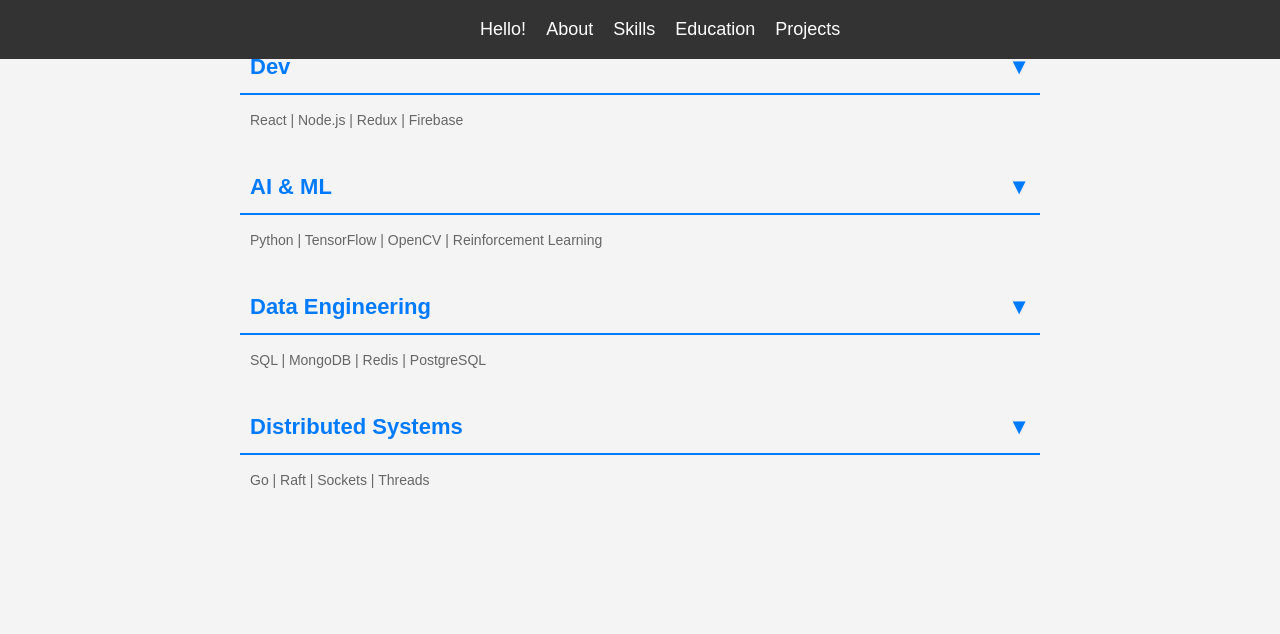
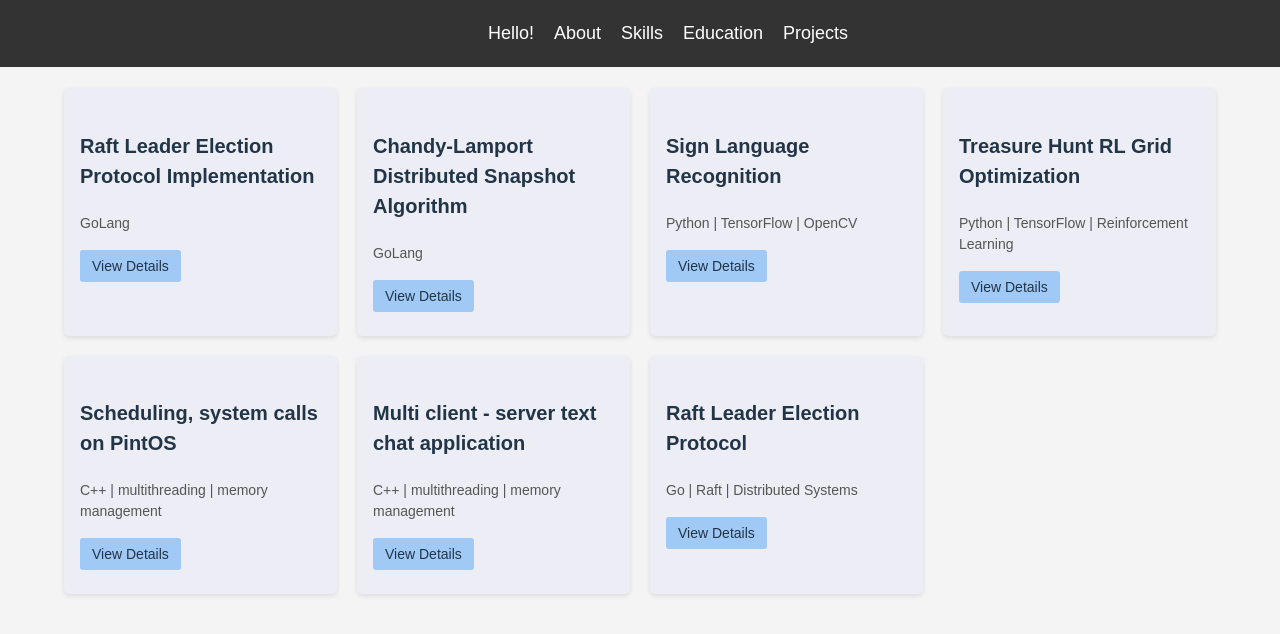
Before and after one commit to Amrutha277/portfolio, a React (Vite) app: page /projects in a window 1280 px wide. Shown: the top 634 px of the page. Built offline with nearby package versions, Linux system fonts and the light colour scheme.

Commit message:
projects

```diff
--- a/src/App.jsx
+++ b/src/App.jsx
@@ -12,7 +12,7 @@ const App = () => (
   <Router>
     <Navbar />
     <Routes>
-      <Route path="/portfolio" element={<Navigate to="/home/" />} /> {/* Redirect to About */}
+      <Route path="/" element={<Navigate to="/home/" />} /> {/* Redirect to home */}
       <Route path="/home" element={<Home />} />
       <Route path="/about" element={<About />} />
       <Route path="/projects" element={<Projects />} />
--- a/src/components/About.css
+++ b/src/components/About.css
@@ -3,7 +3,7 @@
     width: 100%;
     /* Removed max-width: 1000px; for a wider layout */
     margin: 0 auto;           /* center horizontally if needed */
-    padding: 60px 15%;        /* matches Home container's 15% horizontal padding */
+    padding: 60px 10%;        /* matches Home container's 15% horizontal padding */
     box-sizing: border-box;
     /* No text-align: center so everything is left-aligned by default */
   }
--- a/src/components/Projects.css
+++ b/src/components/Projects.css
@@ -1,86 +1,89 @@
 /* Projects Container */
 .projects-container {
-    max-width: 800px;
-    margin: 40px auto;
+    width: 90%;
+    max-width: 1200px;
+    /* Remove or reduce top margin if you want less space */
+    margin: 0 auto;
+    /* If you need to push content below a fixed navbar, add padding-top here, e.g.:
+       padding-top: 60px; */
     font-family: Arial, sans-serif;
   }
 
-/* Category Header */
-.category {
-    font-size: 22px;
-    font-weight: bold;
-    color: #007bff;
-    cursor: pointer;
-    margin: 15px 0;
-    padding: 10px;
-    border-bottom: 2px solid #007bff;
-    display: flex;
-    justify-content: space-between;
-    align-items: center;
-    transition: all 0.3s;
+  /* Title */
+  .projects-container h2 {
+    /* Remove any default top margin */
+    margin-top: 10px;
+    margin-bottom: 30px;
+    font-size: 2rem;
+    text-align: left;
+    color:#213547;
   }
 
-/* Tech Stack under Category */
-.category-tech {
-    font-size: 14px;
-    color: #666;
-    margin-left: 10px;
-}
-
-/* Expand/Collapse Icons */
-.category span {
-    transition: transform 0.3s ease;
-}
-
-.category.open span {
-    transform: rotate(180deg);
-}
-
-/* Project Details (Initially Hidden) */
-.projects-list {
-    max-height: 0;
-    overflow: hidden;
-    transition: max-height 0.3s ease-in-out;
-}
-
-/* Show Details when Active */
-.projects-list.active {
-    max-height: 500px; /* Adjust based on content */
+  /* Responsive Grid Layout */
+  .projects-grid {
+    display: grid;
+    grid-template-columns: repeat(auto-fit, minmax(250px, 1fr));
+    gap: 20px;
   }
 
   /* Project Card */
   .project-card {
-    background: #f9f9f9;
-    padding: 12px;
+    background: #ecedf5;
+    padding: 1rem;
     border-radius: 5px;
-    margin-bottom: 10px;
     box-shadow: 0px 2px 5px rgba(0, 0, 0, 0.1);
-    transition: 0.3s;
+    transition: transform 0.3s;
+    display: flex;
+    flex-direction: column;
+  }
+
+  .project-card:hover {
+    transform: translateY(-5px);
   }
 
   /* Project Title */
   .project-card h4 {
-    color: #c4323f;
-    font-size: 18px;
-    margin-bottom: 4px;
+    color:#213547;
+    font-size: 1.25rem;
+    margin-bottom: 0.5rem;
   }
 
-/* Project Date */
-.project-card .duration {
+  /* Duration */
+  .duration {
     font-style: italic;
     color: #777;
-    font-size: 12px;
-}
-
-/* Project Bullet Points */
-.project-card ul {
-    padding-left: 20px;
-    font-size: 14px;
+    font-size: 0.875rem;
+    margin-bottom: 0.5rem;
   }
 
   /* Tech Stack */
-.project-card .tech-stack {
+  .tech-stack {
     color: #555;
-    margin-top: 5px;
-    font-size: 12px;
+    margin-bottom: 1rem;
+    font-size: 0.875rem;
   }
+
+  /* Details Button */
+  .details-btn {
+    background-color: #a0c9f5;
+    color:#213547;
+    font-size: 0.875rem;
+    padding: 0.5rem 0.75rem;
+    border: none;
+    border-radius: 3px;
+    cursor: pointer;
+    align-self: flex-start;
+    margin-bottom: 0.5rem;
+    transition: background-color 0.2s ease;
+  }
+
+  .details-btn:hover {
+    background-color: #5ea3ec;
+  }
+
+  /* Expanded Details */
+  .project-details {
+    margin: 0.5rem 0 0 1.25rem;
+    padding: 0;
+    font-size: 0.875rem;
+  }
--- a/src/components/Projects.jsx
+++ b/src/components/Projects.jsx
@@ -1,97 +1,112 @@
+// src/components/Projects.js
 import React, { useState } from "react";
 import "./Projects.css";
 
-const categories = [
-  { name: "Dev", tech: "React | Node.js | Redux | Firebase" },
-  { name: "AI & ML", tech: "Python | TensorFlow | OpenCV | Reinforcement Learning" },
-  { name: "Data Engineering", tech: "SQL | MongoDB | Redis | PostgreSQL" },
-  { name: "Distributed Systems", tech: "Go | Raft | Sockets | Threads" },
-];
-
-const projects = {
-  "Dev": [
+// Minimal array of projects (title, details, tech, duration optional)
+const projectsData = [
   {
-      title: "Web-based Recommender System",
-      duration: "Jan 2022 - May 2022",
+    title: "Raft Leader Election Protocol Implementation",
     details: [
-        "Developed a recommendation engine that predicts user preferences for e-commerce.",
-        "Implemented using Node.js & React, integrated Firebase for real-time data."
+      "Developed the leader election phase of the Raft consensus protocol for a fault-tolerant key/value storage system.",
+      "Implemented randomized election timeouts and RequestVote RPCs to elect a leader in a distributed system.",
+      "Designed heartbeat mechanisms using AppendEntries RPCs to ensure leadership stability and reset election timeouts.",
+      "Achieved fault tolerance with automatic recovery and re-election of a leader after network partitions or server crashes.   Validated the implementation against provided test cases, passing scenarios for initial elections and re-elections post-failures."
     ],
-      tech: "React | Node.js | Firebase"
-    }
+    tech: "GoLang"
+  },
+  {
+    title: "Chandy-Lamport Distributed Snapshot Algorithm",
+    details: [
+      "Implemented a fault-tolerant distributed snapshot algorithm for token-passing systems based on the Chandy-Lamport protocol.",
+      "Designed a simulation framework to test snapshot consistency in distributed systems, ensuring accurate recording of process and channel states. ",
+      " Integrated marker message propagation and token management with FIFO communication channels to achieve system-wide consistent snapshots. ",
     ],
-  "AI & ML": [
+    tech: "GoLang"
+  },
   {
     title: "Sign Language Recognition",
-      duration: "May 2023 - Aug 2023",
     details: [
-        "Developed a model to recognize sign language gestures.",
-        "Trained a CNN-based model using TensorFlow & OpenCV."
+      "Engineered a deep learning model to translate American Sign Language into text with 92% accuracy, utilizing TensorFlow for training and OpenCV for real-time image processing",
+      "Leveraged TensorFlow for model training and OpenCV for real-time image processing, providing enhanced accessibility solutions for individuals with hearing impairments. ",
+      "Overcame variations in hand shapes and lighting by applying data augmentation (e.g., rotation, brightness adjustments) and adaptive thresholding in preprocessing, ensuring consistent detection. "
     ],
     tech: "Python | TensorFlow | OpenCV"
-    }
+  },
+  {
+    title: "Treasure Hunt RL Grid Optimization",
+    details: [
+      "Designed RL Grid Environment using SARSA, Q Learning, and N-Step Double Q Learning.",
+      "Applied advanced reward shaping and exploration strategies to improve policy convergence."
     ],
-  "Data Engineering": [
+    tech: "Python | TensorFlow | Reinforcement Learning"
+  },
   {
-      title: "High-Performance Key-Value Store",
-      duration: "Oct 2022 - Dec 2022",
+    title: "Scheduling, system calls on PintOS",
     details: [
-        "Implemented a multi-threaded key-value store optimized for in-memory operations.",
-        "Utilized Redis for caching, MongoDB for persistent storage."
+      "Implemented Multi threading, synchronization and system call management in Stanford's PINTOS framework enhancing the operating system's scheduling functionality.  ",
+      "Resolved race conditions in shared memory access using mutex locks and thread-safe queueing mechanisms, ensuring reliable multithreaded operations  "
     ],
-      tech: "SQL | MongoDB | Redis"
-    }
+    tech: "C++ | multithreading | memory management"
+  },
+  {
+    title: "Multi client - server text chat application",
+    details: [
+      "Developed a secure, multi-client text-based chat application over TCP/IP for reliable communication. The application featured real-time broadcasting, as well as blocking and unblocking functionalities, implemented via socket programming.",
+      "The solution demonstrated reliable performance for up to 50 simultaneous clients, suitable for enterprise-level communication. ",
+      "Enhanced concurrency management through epoll-based I/O multiplexing for enterprise use."
     ],
-  "Distributed Systems": [
+    tech: "C++ | multithreading | memory management"
+  },
   {
     title: "Raft Leader Election Protocol",
-      duration: "Oct 2023 - Jan 2024",
     details: [
-        "Implemented Raft consensus algorithm for leader election.",
+      "Implemented the Raft consensus algorithm for leader election.",
       "Simulated fault tolerance scenarios and election delays."
     ],
     tech: "Go | Raft | Distributed Systems"
   }
-  ]
-};
+];
 
 const Projects = () => {
-  const [activeCategory, setActiveCategory] = useState(null);
+  // Track which project index is expanded (or null if none)
+  const [expandedIndex, setExpandedIndex] = useState(null);
 
-  const toggleCategory = (category) => {
-    setActiveCategory(activeCategory === category ? null : category);
+  const toggleDetails = (index) => {
+    setExpandedIndex(expandedIndex === index ? null : index);
   };
 
   return (
     <div className="projects-container">
-      <h2> </h2>
-
-      {/* Categories */}
-      {categories.map((cat) => (
-        <div key={cat.name}>
-          <div className={`category ${activeCategory === cat.name ? "open" : ""}`} onClick={() => toggleCategory(cat.name)}>
-            {cat.name}
-            <span>{activeCategory === cat.name ? "▲" : "▼"}</span>
-          </div>
-          <p className="category-tech">{cat.tech}</p>
-
-          {/* Project List */}
-          <div className={`projects-list ${activeCategory === cat.name ? "active" : ""}`}>
-            {projects[cat.name]?.map((proj, index) => (
+      <h2>Acadamic Projects</h2>
+      <div className="projects-grid">
+        {projectsData.map((proj, index) => {
+          const isExpanded = expandedIndex === index;
+          return (
             <div key={index} className="project-card">
               <h4>{proj.title}</h4>
-                <p className="duration">{proj.duration}</p>
-                <ul>
+              {/* Show duration if available */}
+              {proj.duration && <p className="duration">{proj.duration}</p>}
+
+              {/* Tech stack always visible */}
+              <p className="tech-stack">{proj.tech}</p>
+
+              {/* Button to toggle details */}
+              <button className="details-btn" onClick={() => toggleDetails(index)}>
+                {isExpanded ? "Hide Details" : "View Details"}
+              </button>
+
+              {/* Conditionally show details if expanded */}
+              {isExpanded && (
+                <ul className="project-details">
                   {proj.details.map((detail, idx) => (
                     <li key={idx}>{detail}</li>
                   ))}
                 </ul>
-                <p className="tech-stack">{proj.tech}</p>
+              )}
             </div>
-            ))}
+          );
+        })}
       </div>
-        </div>
-      ))}
     </div>
   );
 };
--- a/src/index.css
+++ b/src/index.css
@@ -10,14 +10,25 @@
   -moz-osx-font-smoothing: grayscale;
 }
 
+/* Reset body/html margin & padding for consistent layout */
+html,
+body {
+  margin: 0;
+  padding: 0;
+  height: 100%;
+  scroll-behavior: smooth;
+  /* scroll-snap-type: y mandatory;  -- comment out if it hides content */
+}
+
 /* Navbar */
 .navbar {
   background: #333;
   color: white;
-  padding: 0.9375rem; /* 15px -> 0.9375rem */
+  /* A smaller navbar: 0.25rem (~4px) top/bottom, 0.5rem (~8px) left/right */
+  padding: 0.25rem 0.5rem;
   display: flex;
   justify-content: center;
-  gap: 1.875rem; /* 30px -> 1.875rem */
+  gap: 1.5rem; /* corrected the space here */
   position: fixed;
   width: 100%;
   top: 0;
@@ -34,29 +45,87 @@
   color: #ffcc00;
 }
 
-/* Main Content - Scrollable Sections */
-.main-content {
-  margin-top: 5rem; /* 80px -> 5rem */
+/* Desktop Nav Links */
+.nav-links {
+  display: flex;
+  list-style: none;
+  gap: 1.25rem; /* 20px -> 1.25rem */
+}
+
+.nav-links li a {
+  text-decoration: none;
+  color: white;
+  font-size: 1.125rem; /* 18px -> 1.125rem */
+  transition: color 0.3s;
+}
+
+.nav-links li a:hover {
+  color: #ffcc00;
+}
+
+/* Mobile Menu */
+.hamburger-menu {
+  display: none;
+  position: absolute;
+  top: 0.9375rem; /* 15px -> 0.9375rem */
+  right: 1.25rem; /* 20px -> 1.25rem */
+  font-size: 1.5rem; /* 24px -> 1.5rem */
+  cursor: pointer;
+  z-index: 100;
+}
+
+/* Mobile Nav Links */
+.nav-links-mobile {
+  position: absolute;
+  color: #000;
+  top: 3.75rem; /* 60px -> 3.75rem */
+  right: 0.9375rem; /* 15px -> 0.9375rem */
+  background: #333; /* dark background */
   display: flex;
   flex-direction: column;
-  align-items: center;
+  padding: 0.625rem; /* 10px -> 0.625rem */
+  border-radius: 0.3125rem; /* 5px -> 0.3125rem */
+  backdrop-filter: none;
+  list-style: none;
+  margin: 0;
 }
 
-/* Section Styling */
+.nav-links-mobile a {
+  color: #f1eeee;
+  padding: 0.625rem; /* 10px -> 0.625rem */
+  text-decoration: none;
+  font-size: 1.125rem; /* 18px -> 1.125rem */
+  margin: 0;
+}
+
+.nav-links-mobile a:hover {
+  color: #ffcc00;
+}
+
+/* Show hamburger on small screens, hide desktop nav */
+@media (max-width: 48rem) { /* 768px -> 48rem */
+  .nav-links {
+    display: none; /* hide desktop nav */
+  }
+  .hamburger-menu {
+    display: block;
+    color: #fff; /* hamburger icon color */
+  }
+}
+
+/* Section Styling (scroll snap optional) */
 .section {
-  /* Force full screen */
-  height: calc(100vh - 3.75rem); /* 60px -> 3.75rem */
-  margin-top: 3.75rem; /* 60px -> 3.75rem */
+  /* scroll-snap-align: start; -- only if you want snapping
+     height: calc(100vh - 60px); -- comment out if it hides content */
   width: 100%;
+  margin: 0;
+  padding: 0;
+  box-sizing: border-box;
+
   display: flex;
   flex-direction: column;
   justify-content: center;
   align-items: center;
-
-  /* Remove default padding/margins that might cause overlap */
-  margin: 0;
-  padding: 0;
-  box-sizing: border-box;
 }
 
 /* Home Section */
@@ -66,11 +135,10 @@
   justify-content: space-between;
   gap: 1.25rem; /* 20px -> 1.25rem */
   padding: 0 15%;
-  height: 100vh;
+  height: 100vh; /* fill the viewport for the home section */
   box-sizing: border-box;
 }
 
-/* Profile Picture */
 .profile-pic {
   width: 13.75rem;  /* 220px -> 13.75rem */
   height: 13.75rem; /* same as width */
@@ -80,14 +148,12 @@
   border: 0.25rem solid #333; /* 4px -> 0.25rem */
 }
 
-/* Text Section */
 .home-text {
   flex: 2;
   text-align: left;
   max-width: 37.5rem; /* 600px -> 37.5rem */
 }
 
-/* Heading */
 .home-text h1 {
   font-size: 2.5rem;
   margin-bottom: 0.625rem; /* 10px -> 0.625rem */
@@ -96,15 +162,6 @@
 .home-text p {
   font-size: 1.1rem;
   line-height: 1.6;
-}
-
-/* Skills Section */
-.skills-text {
-  font-size: 1rem; /* 16px -> 1rem */
-  color: #001f3f;
-  text-align: center;
-  margin-top: 0.625rem; /* 10px -> 0.625rem */
-  font-weight: 500;
 }
 
 /* Social Links */
@@ -126,26 +183,14 @@
   color: #0077b5;
 }
 
-/* Skills, Education, Projects Section */
+/* Example title for other sections */
 .section-title {
   font-size: 2rem;
   margin-bottom: 0.9375rem; /* 15px -> 0.9375rem */
 }
 
-html, body {
-  margin: 0;
-  padding: 0;
-  height: 100%;
-  scroll-behavior: smooth;
-  scroll-snap-type: y mandatory; /* vertical snap */
-}
-
-.section {
-  scroll-snap-align: start; /* each section snaps to top */
-}
-
-/* Responsive Design */
-@media (max-width: 56.25rem) { /* 900px -> 900/16 = 56.25rem */
+/* Responsive: Home Layout on Narrow Screens */
+@media (max-width: 56.25rem) { /* 900px -> 56.25rem */
   .home-container {
     flex-direction: column;
     text-align: center;
@@ -167,91 +212,3 @@ html, body {
     justify-content: center;
   }
 }
-
-/* Navbar Styling */
-.navbar {
-  background: #333;
-  color: white;
-  padding: 0.0125rem; /* 0.2px -> 0.0125rem (very small) */
-  display: flex;
-  justify-content: center;
-  gap: 1.875rem; /* 30px -> 1.875rem */
-  font-size: 1rem; /* 16px -> 1rem */
-}
-
-.nav-links {
-  display: flex;
-  list-style: none;
-  gap: 1.25rem; /* 20px -> 1.25rem */
-}
-
-.nav-links li a {
-  text-decoration: none;
-  color: white;
-  font-size: 1.125rem; /* 18px -> 1.125rem */
-  transition: color 0.3s;
-}
-
-.nav-links li a:hover {
-  color: #ffcc00;
-}
-
-/* Mobile View */
-.nav-links-mobile {
-  position: absolute;
-  color: #000;
-  top: 3.75rem; /* 60px -> 3.75rem */
-  right: 0.9375rem; /* 15px -> 0.9375rem */
-  background: rgba(0, 0, 0, 0.8);
-  display: flex;
-  flex-direction: column;
-  padding: 0.625rem; /* 10px -> 0.625rem */
-  border-radius: 0.3125rem; /* 5px -> 0.3125rem */
-  backdrop-filter: blur(0.625rem); /* 10px -> 0.625rem */
-}
-
-/* Make background completely transparent */
-.nav-links-mobile {
-  background: #333;
-  backdrop-filter: none;
-  list-style: none;
-  margin: 0;
-}
-
-/* Mobile Menu Links */
-.nav-links-mobile a {
-  color: rgb(241, 238, 238);
-  padding: 0.625rem; /* 10px -> 0.625rem */
-  text-decoration: none;
-  font-size: 1.125rem; /* 18px -> 1.125rem */
-  list-style: none;
-  margin: 0;
-}
-
-.nav-links-mobile a:hover {
-  color: #ffcc00;
-}
-
-/* Mobile Navbar Close Button */
-.hamburger-menu {
-  display: none;
-  position: absolute;
-  top: 0.9375rem; /* 15px -> 0.9375rem */
-  right: 1.25rem; /* 20px -> 1.25rem */
-  font-size: 1.5rem; /* 24px -> 1.5rem */
-  cursor: pointer;
-  z-index: 100;
-}
-
-/* Responsive: Show Hamburger Menu in Mobile */
-@media (max-width: 48rem) { /* 768px -> 48rem */
-  .nav-links {
-    display: none;
-    color: #000;
-  }
-
-  .hamburger-menu {
-    display: block;
-    color: #000;
-  }
-}
--- a/vite.config.js
+++ b/vite.config.js
@@ -3,6 +3,6 @@ import react from '@vitejs/plugin-react'
 
 // https://vite.dev/config/
 export default defineConfig({
-  base: "/portfolio", // Matches your repository name
+  base: "/", // Matches your repository name
   plugins: [react()],
 });
```
Also changed, not shown: src/components/Education.css (+5 -3 lines), src/components/Skills.css (+6 -3 lines). Lines whose indentation alone changed are shown as unchanged.
